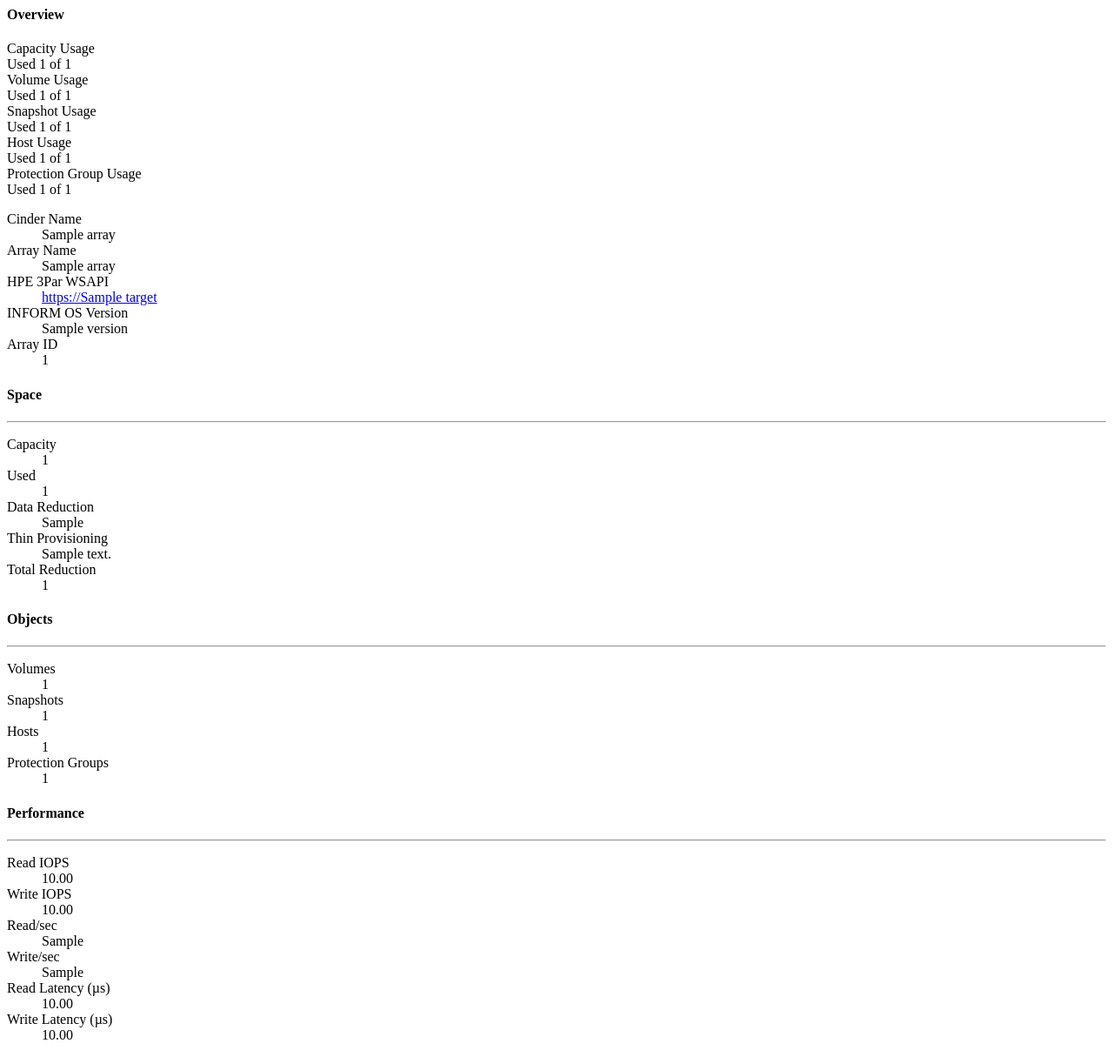
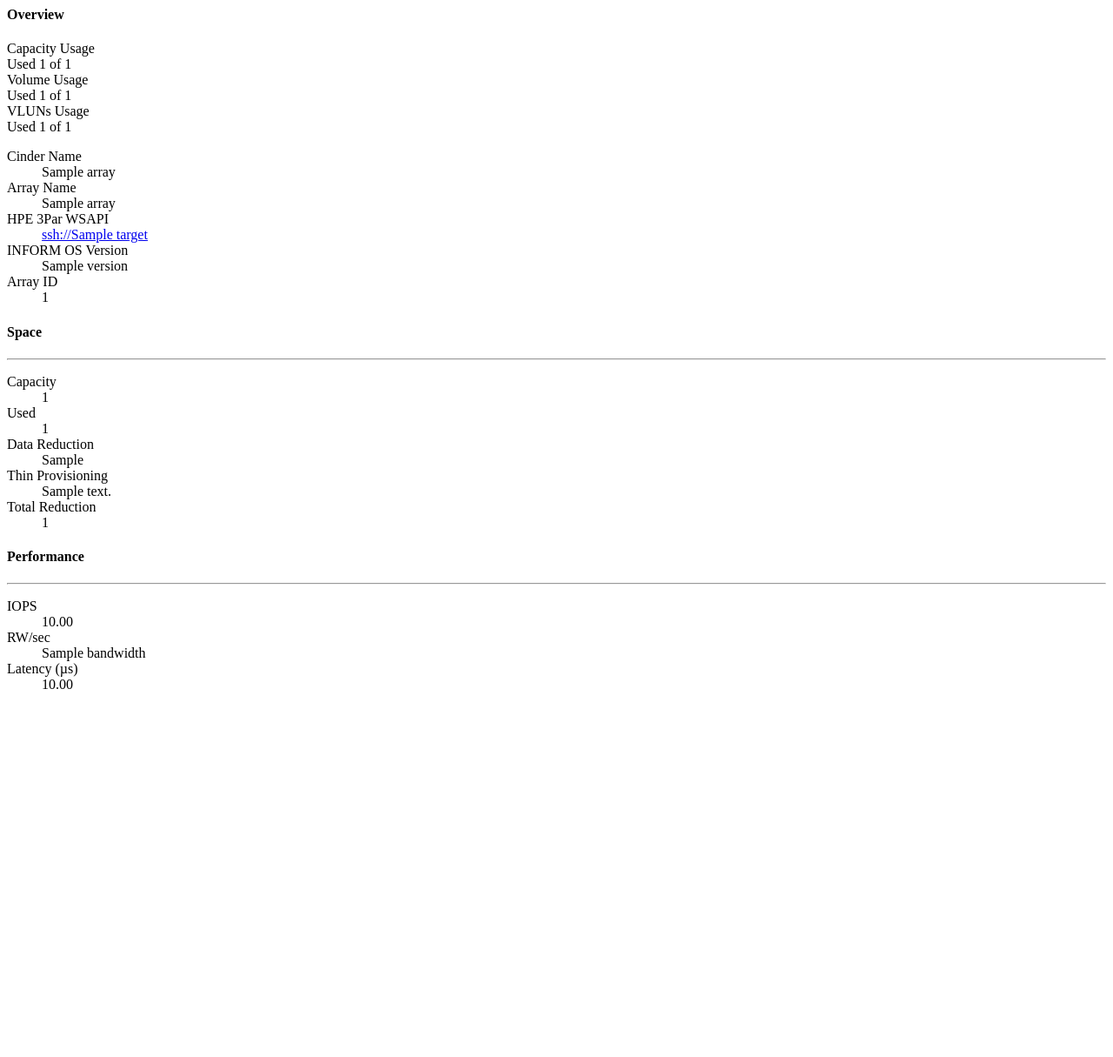
Before and after one commit to chetom/horizon-hpe3par-ui, a Django app: template horizon_hpe3par/hpe3par_panel/templates/hpe3par_panel/flasharrays/detail_view.html in a window 1280 px wide. Shown: the whole page at 87% size. After the commit the page ends 792 px from the top, so only its background shows below. Run offline with Django 3.2, Linux system fonts and the light colour scheme; the template is opened without the code that fills it: most values are stand-ins (such as "Sample title", 1, 10 or a date in 2020).

Commit message:
alfa release

```diff
--- a/horizon_hpe3par/hpe3par_panel/tables.py
+++ b/horizon_hpe3par/hpe3par_panel/tables.py
@@ -14,7 +14,7 @@
 
 def get_hpe3par_url(array_info):
     LOG.debug('Building url for array %s' % array_info.cinder_id)
-    return 'https://%s/' % array_info.target
+    return 'ssh://%s/' % array_info.target
 
 
 def get_detail_url(array_info):
--- a/horizon_hpe3par/hpe3par_panel/templates/hpe3par_panel/flasharrays/detail_view.html
+++ b/horizon_hpe3par/hpe3par_panel/templates/hpe3par_panel/flasharrays/detail_view.html
@@ -3,7 +3,7 @@
 <div class="detail">
   <div class="quota-dynamic">
   <h4>{% trans "Overview" %}</h4>
-    <div class="col-sm-4 d3_quota_bar">
+      <div class="col-sm-4 d3_quota_bar">
       <div class="pie-chart-usage" data-used="{% widthratio array.total_used array.total_available 100 %}"></div>
       <div class="h5">{% trans "Capacity Usage" %}</div>
       <div class="h6">
@@ -18,24 +18,10 @@
       </div>
     </div>
     <div class="col-sm-4 d3_quota_bar">
-      <div class="pie-chart-usage" data-used="{% widthratio array.total_snapshot_count array.available_snapshot_count 100 %}"></div>
-      <div class="h5">{% trans "Snapshot Usage" %}</div>
+      <div class="pie-chart-usage" data-used="{% widthratio array.total_vluns_count array.available_vluns_count 100 %}"></div>
+      <div class="h5">{% trans "VLUNs Usage" %}</div>
       <div class="h6">
-         {% blocktrans with used=array.total_snapshot_count|intcomma available=array.available_snapshot_count|intcomma %}Used <span> {{ used }} </span> of <span> {{ available }} </span>{% endblocktrans %}
-      </div>
-    </div>
-    <div class="col-sm-4 d3_quota_bar">
-      <div class="pie-chart-usage" data-used="{% widthratio array.total_host_count array.available_host_count 100 %}"></div>
-      <div class="h5">{% trans "Host Usage" %}</div>
-      <div class="h6">
-         {% blocktrans with used=array.total_host_count|intcomma available=array.available_host_count|intcomma %}Used <span> {{ used }} </span> of <span> {{ available }} </span>{% endblocktrans %}
-      </div>
-    </div>
-    <div class="col-sm-4 d3_quota_bar">
-      <div class="pie-chart-usage" data-used="{% widthratio array.total_pgroup_count array.available_pgroup_count 100 %}"></div>
-      <div class="h5">{% trans "Protection Group Usage" %}</div>
-      <div class="h6">
-         {% blocktrans with used=array.total_pgroup_count|intcomma available=array.available_pgroup_count|intcomma %}Used <span> {{ used }} </span> of <span> {{ available }} </span>{% endblocktrans %}
+         {% blocktrans with used=array.total_vluns_count|intcomma available=array.available_vluns_count|intcomma %}Used <span> {{ used }} </span> of <span> {{ available }} </span>{% endblocktrans %}
       </div>
     </div>
   </div>
@@ -45,7 +31,7 @@
     <dt>{% trans "Array Name" %}</dt>
     <dd>{{ array.array_name }}</dd>
     <dt>{% trans "HPE 3Par WSAPI" %}</dt>
-    <dd><a href="https://{{ array.target }}" target="_blank">https://{{ array.target }}</a></dd>
+    <dd><a href="ssh://{{ array.target }}" target="_blank">ssh://{{ array.target }}</a></dd>
     <dt>{% trans "INFORM OS Version" %}</dt>
     <dd>{{ array.version }}</dd>
     <dt>{% trans "Array ID" %}</dt>
@@ -67,33 +53,14 @@
     <dd>{{ array.total_reduction }}</dd>
   </dl>
 
-  <h4>{% trans "Objects" %}</h4>
-  <hr class="header_rule">
-  <dl class="dl-horizontal">
-    <dt>{% trans "Volumes" %}</dt>
-    <dd>{{ array.total_volume_count}}</dd>
-    <dt>{% trans "Snapshots" %}</dt>
-    <dd>{{ array.total_snapshot_count }}</dd>
-    <dt>{% trans "Hosts" %}</dt>
-    <dd>{{ array.total_host_count }}</dd>
-    <dt>{% trans "Protection Groups" %}</dt>
-    <dd>{{ array.total_pgroup_count }}</dd>
-  </dl>
-
   <h4>{% trans "Performance" %}</h4>
   <hr class="header_rule">
   <dl class="dl-horizontal">
-    <dt>{% trans "Read IOPS" %}</dt>
-    <dd>{{ array.reads_per_sec|floatformat:2 }}</dd>
-    <dt>{% trans "Write IOPS" %}</dt>
-    <dd>{{ array.writes_per_sec|floatformat:2 }}</dd>
-    <dt>{% trans "Read/sec" %}</dt>
-    <dd>{{ array.output_per_sec|mb_float_format }}</dd>
-    <dt>{% trans "Write/sec" %}</dt>
-    <dd>{{ array.input_per_sec|mb_float_format }}</dd>
-    <dt>{% trans "Read Latency (µs)" %}</dt>
-    <dd>{{ array.usec_per_read_op|floatformat:2 }}</dd>
-    <dt>{% trans "Write Latency (µs)" %}</dt>
-    <dd>{{ array.usec_per_write_op|floatformat:2 }}</dd>
+    <dt>{% trans "IOPS" %}</dt>
+    <dd>{{ array.throughput|floatformat:2 }}</dd>
+    <dt>{% trans "RW/sec" %}</dt>
+    <dd>{{ array.bandwidth|mb_float_format }}</dd>
+    <dt>{% trans "Latency (µs)" %}</dt>
+    <dd>{{ array.latency|floatformat:2 }}</dd>
   </dl>
 </div>
--- a/horizon_hpe3par/local_settings.d/_9999_hpe3par_settings.py
+++ b/horizon_hpe3par/local_settings.d/_9999_hpe3par_settings.py
@@ -4,10 +4,12 @@
     {
         # Virtual IP address or FQDN for Flash Array
         'wsapi_url': 'https://xx.xx.xx.xx:8080/api/v1',
-
-        # API Token for FlashArray
         'wsapi_user': 'xxxx',
         'wsapi_password': 'xxxx',
+        'ssh_ip': 'xx.xx.xx.xx',
+        'ssh_user': 'xxxxx',
+        'ssh_password': 'xxxxx',
+
         # The backend name for the FlashArray, typically this is the value
         # set in the "enabled_backends" section of cinder.conf
         'backend_name': '3par-Array-fc',
--- /dev/null
+++ b/requirements.txt
@@ -0,0 +1 @@
+python-3parclient
```
Also changed, not shown: horizon_hpe3par/api/hpe3par_flash_array.py (+72 -80 lines), horizon_hpe3par/hpe3par_panel/templates/hpe3par_panel/index.html (+3 -17 lines), README.md, horizon_hpe3par/enabled/_9999_hpe3par_panel.py (renamed from horizon_hpe3par/enabled/_9999_pure_panel.py).
